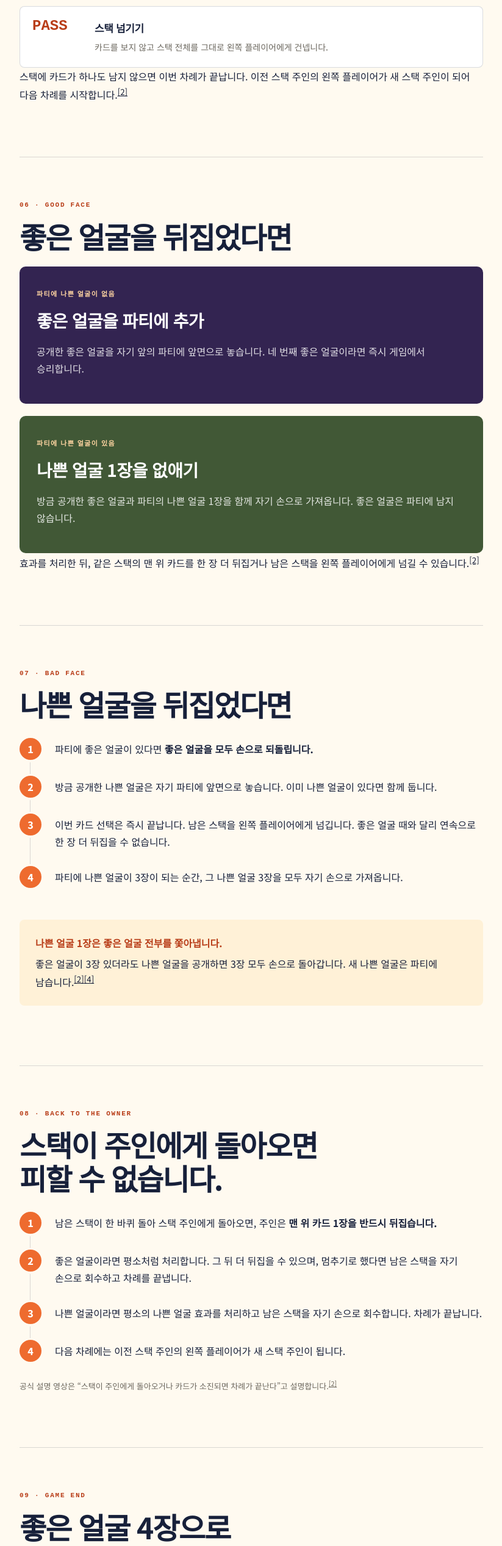
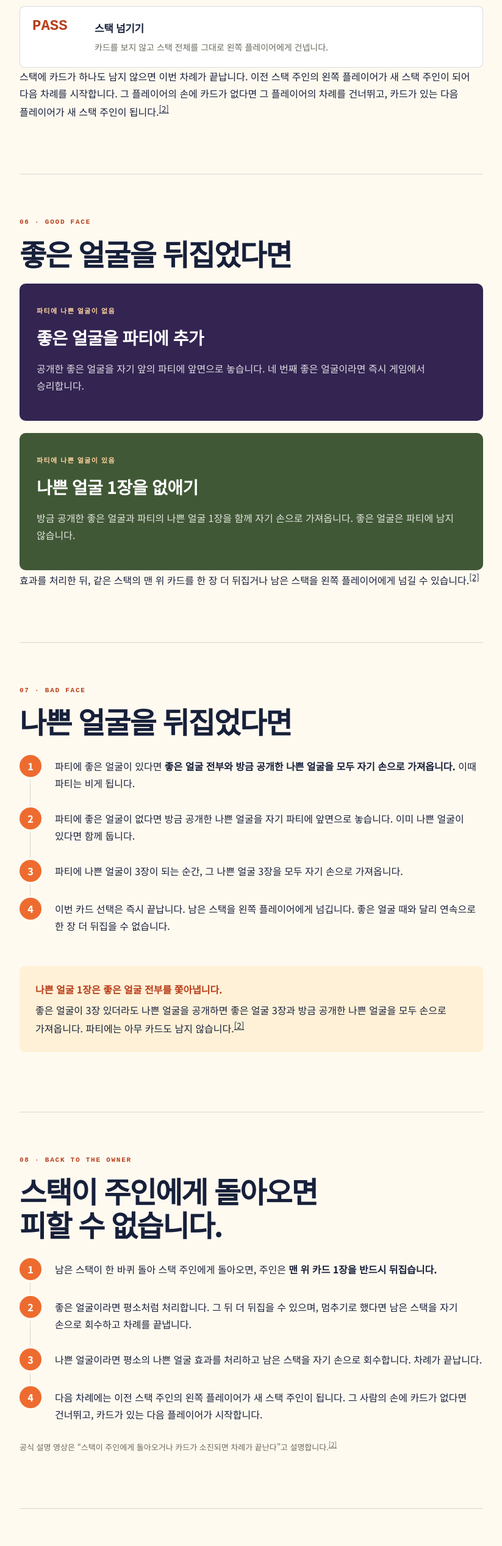
Before and after one commit to HanTJ/boardgame-manuals-ko, a website: page games/good-face-bad-face/index.html in a window 1280 px wide. Shown: the part 4074-6609 px from the top of the page at 61% size, without its empty margins (428-1251 px from the left). Drawn offline with Linux system fonts and the light colour scheme.

Commit message:
fix: correct Good Face Bad Face edge rules (#11)
Co-authored-by: HanTJ <HanTJ@users.noreply.github.com>

```diff
--- a/games/good-face-bad-face/index.html
+++ b/games/good-face-bad-face/index.html
@@ -104,7 +104,7 @@
           <div class="outcome"><div class="outcome-code">TURN</div><div><h3>맨 위 카드 뒤집기</h3><p>스택 맨 위 카드 1장을 앞면으로 공개하고, 좋은 얼굴 또는 나쁜 얼굴의 효과를 처리합니다.</p></div></div>
           <div class="outcome"><div class="outcome-code">PASS</div><div><h3>스택 넘기기</h3><p>카드를 보지 않고 스택 전체를 그대로 왼쪽 플레이어에게 건넵니다.</p></div></div>
         </div>
-        <p>스택에 카드가 하나도 남지 않으면 이번 차례가 끝납니다. 이전 스택 주인의 왼쪽 플레이어가 새 스택 주인이 되어 다음 차례를 시작합니다.<sup><a href="#source-2">[2]</a></sup></p>
+        <p>스택에 카드가 하나도 남지 않으면 이번 차례가 끝납니다. 이전 스택 주인의 왼쪽 플레이어가 새 스택 주인이 되어 다음 차례를 시작합니다. 그 플레이어의 손에 카드가 없다면 그 플레이어의 차례를 건너뛰고, 카드가 있는 다음 플레이어가 새 스택 주인이 됩니다.<sup><a href="#source-2">[2]</a></sup></p>
       </section>
 
       <section class="rule-section" id="good">
@@ -127,14 +127,14 @@
         <p class="section-label">07 · BAD FACE</p>
         <h2>나쁜 얼굴을 뒤집었다면</h2>
         <ol class="steps">
-          <li>파티에 좋은 얼굴이 있다면 <strong>좋은 얼굴을 모두 손으로 되돌립니다.</strong></li>
-          <li>방금 공개한 나쁜 얼굴은 자기 파티에 앞면으로 놓습니다. 이미 나쁜 얼굴이 있다면 함께 둡니다.</li>
+          <li>파티에 좋은 얼굴이 있다면 <strong>좋은 얼굴 전부와 방금 공개한 나쁜 얼굴을 모두 자기 손으로 가져옵니다.</strong> 이때 파티는 비게 됩니다.</li>
+          <li>파티에 좋은 얼굴이 없다면 방금 공개한 나쁜 얼굴을 자기 파티에 앞면으로 놓습니다. 이미 나쁜 얼굴이 있다면 함께 둡니다.</li>
+          <li>파티에 나쁜 얼굴이 3장이 되는 순간, 그 나쁜 얼굴 3장을 모두 자기 손으로 가져옵니다.</li>
           <li>이번 카드 선택은 즉시 끝납니다. 남은 스택을 왼쪽 플레이어에게 넘깁니다. 좋은 얼굴 때와 달리 연속으로 한 장 더 뒤집을 수 없습니다.</li>
-          <li>파티에 나쁜 얼굴이 3장이 되는 순간, 그 나쁜 얼굴 3장을 모두 자기 손으로 가져옵니다.</li>
         </ol>
         <div class="callout">
           <strong>나쁜 얼굴 1장은 좋은 얼굴 전부를 쫓아냅니다.</strong>
-          좋은 얼굴이 3장 있더라도 나쁜 얼굴을 공개하면 3장 모두 손으로 돌아갑니다. 새 나쁜 얼굴은 파티에 남습니다.<sup><a href="#source-2">[2]</a></sup><sup><a href="#source-4">[4]</a></sup>
+          좋은 얼굴이 3장 있더라도 나쁜 얼굴을 공개하면 좋은 얼굴 3장과 방금 공개한 나쁜 얼굴을 모두 손으로 가져옵니다. 파티에는 아무 카드도 남지 않습니다.<sup><a href="#source-2">[2]</a></sup>
         </div>
       </section>
 
@@ -145,7 +145,7 @@
           <li>남은 스택이 한 바퀴 돌아 스택 주인에게 돌아오면, 주인은 <strong>맨 위 카드 1장을 반드시 뒤집습니다.</strong></li>
           <li>좋은 얼굴이라면 평소처럼 처리합니다. 그 뒤 더 뒤집을 수 있으며, 멈추기로 했다면 남은 스택을 자기 손으로 회수하고 차례를 끝냅니다.</li>
           <li>나쁜 얼굴이라면 평소의 나쁜 얼굴 효과를 처리하고 남은 스택을 자기 손으로 회수합니다. 차례가 끝납니다.</li>
-          <li>다음 차례에는 이전 스택 주인의 왼쪽 플레이어가 새 스택 주인이 됩니다.</li>
+          <li>다음 차례에는 이전 스택 주인의 왼쪽 플레이어가 새 스택 주인이 됩니다. 그 사람의 손에 카드가 없다면 건너뛰고, 카드가 있는 다음 플레이어가 시작합니다.</li>
         </ol>
         <p class="notice">공식 설명 영상은 “스택이 주인에게 돌아오거나 카드가 소진되면 차례가 끝난다”고 설명합니다.<sup><a href="#source-2">[2]</a></sup></p>
       </section>
@@ -164,7 +164,8 @@
           <details><summary>스택을 넘길 때 맨 위 카드를 몰래 볼 수 있나요?</summary><p>아니요. 뒤집기로 결정했을 때만 맨 위 카드를 공개합니다. 넘길 때는 보지 않습니다.</p></details>
           <details><summary>좋은 얼굴을 뒤집은 뒤 반드시 계속 뒤집어야 하나요?</summary><p>아니요. 효과 처리 후 한 장 더 뒤집거나 남은 스택을 왼쪽으로 넘길 수 있습니다.</p></details>
           <details><summary>나쁜 얼굴을 뒤집은 뒤 한 장 더 볼 수 있나요?</summary><p>아니요. 나쁜 얼굴의 효과를 처리한 뒤 반드시 스택을 넘깁니다. 단, 스택 주인에게 돌아온 상태였다면 남은 카드를 회수하고 차례를 끝냅니다.</p></details>
-          <details><summary>좋은 얼굴이 있는 파티에서 나쁜 얼굴이 나오면 나쁜 얼굴도 손으로 가져오나요?</summary><p>아니요. 기존 좋은 얼굴만 모두 손으로 돌아가고, 방금 공개한 나쁜 얼굴은 파티에 남습니다.</p></details>
+          <details><summary>좋은 얼굴이 있는 파티에서 나쁜 얼굴이 나오면 나쁜 얼굴도 손으로 가져오나요?</summary><p>네. 파티의 좋은 얼굴 전부와 방금 공개한 나쁜 얼굴을 모두 손으로 가져옵니다. 파티는 비게 됩니다.</p></details>
+          <details><summary>새 스택 주인에게 손패가 한 장도 없다면 어떻게 하나요?</summary><p>그 플레이어의 차례를 건너뛰고, 카드가 있는 다음 플레이어가 새 스택 주인이 됩니다.</p></details>
           <details><summary>파티에 나쁜 얼굴이 있을 때 좋은 얼굴을 뽑으면 어떻게 하나요?</summary><p>좋은 얼굴과 나쁜 얼굴 1장을 함께 손으로 가져옵니다. 이후 같은 스택에서 다시 뒤집거나 넘길 수 있습니다.</p></details>
           <details><summary>나쁜 얼굴 3장은 벌점인가요?</summary><p>아닙니다. 세 번째 나쁜 얼굴이 파티에 들어오는 순간 나쁜 얼굴 3장 모두 손으로 돌아갑니다.</p></details>
           <details><summary>2명 게임에서 카드가 몇 장씩인가요?</summary><p>좋은 얼굴 9장과 나쁜 얼굴 5장을 섞고 2장을 보지 않은 채 제외하므로, 남은 12장을 6장씩 받습니다.</p></details>
@@ -175,7 +176,7 @@
         <p class="section-label">11 · SOURCES</p>
         <h2>출처와 번역 안내</h2>
         <div class="source-box">
-          <p>이 페이지는 사용자가 제공한 영문 규칙서 사진과 공식 설명 영상을 중심으로 재구성한 <strong>비공식 한국어 번역·요약</strong>입니다. 원문 규칙서와 삽화를 그대로 복제하지 않았으며 게임명·디자인·삽화·규칙의 권리는 원저작자와 Big Potato Games에 있습니다.</p>
+          <p>이 페이지는 사용자가 제공한 영문 규칙서 앞·뒷면 사진과 공식 설명 영상을 중심으로 재구성한 <strong>비공식 한국어 번역·요약</strong>입니다. 원문 규칙서와 삽화를 그대로 복제하지 않았으며 게임명·디자인·삽화·규칙의 권리는 원저작자와 Big Potato Games에 있습니다.</p>
           <ol>
             <li id="source-1"><a href="https://bigpotato.com.au/products/good-face-bad-face">Big Potato Games 공식 제품 페이지</a></li>
             <li id="source-2"><a href="https://www.youtube.com/watch?v=EzVXfyAltV0">Big Potato Games 공식 게임 방법 영상</a></li>
```
Also changed, not shown: test/good-face-bad-face-manual.test.js (+6 -1 lines).
